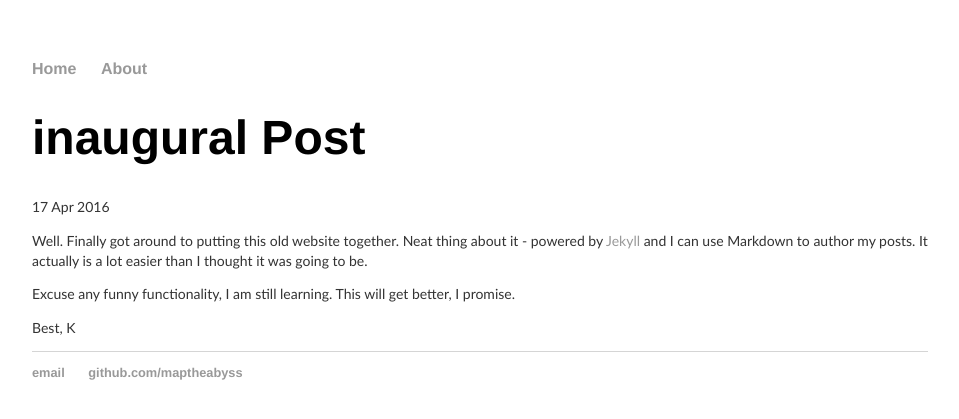
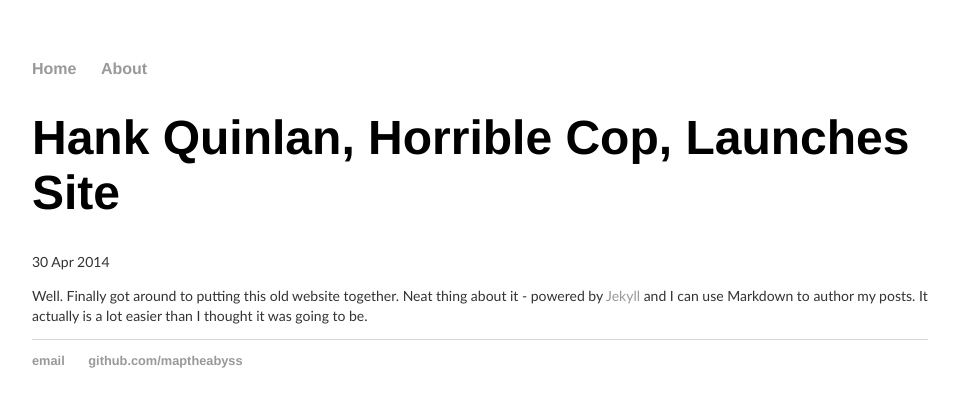
Before and after one commit to maptheabyss/maptheabyss.github.io, a Jekyll site: the page built from _posts/2014-04-30-hank-quinlan-site-launched.md, in a window 1280 px wide. Shown: the top 419 px of the page, without its empty margins (160-1119 px from the left). Built offline with Jekyll 4.4.1, drawn with Linux system fonts in a browser that asks for light colours.

Commit message:
Update and rename 2016-04-17-inaugural-post.md to 2014-04-30-hank-quinlan-site-launched.md

```diff
--- a/_posts/2016-04-17-inaugural-post.md
+++ b/_posts/2014-04-30-hank-quinlan-site-launched.md
@@ -1,12 +1,7 @@
 ---
 layout: post
-title: inaugural Post
-date: 2016-04-17
+title: "Hank Quinlan, Horrible Cop, Launches Site"
+date: 2014-04-30
 ---
 
 Well. Finally got around to putting this old website together. Neat thing about it - powered by [Jekyll](http://jekyllrb.com) and I can use Markdown to author my posts. It actually is a lot easier than I thought it was going to be.
-
-Excuse any funny functionality, I am still learning. This will get better, I promise.
-
-Best,
-K
```
